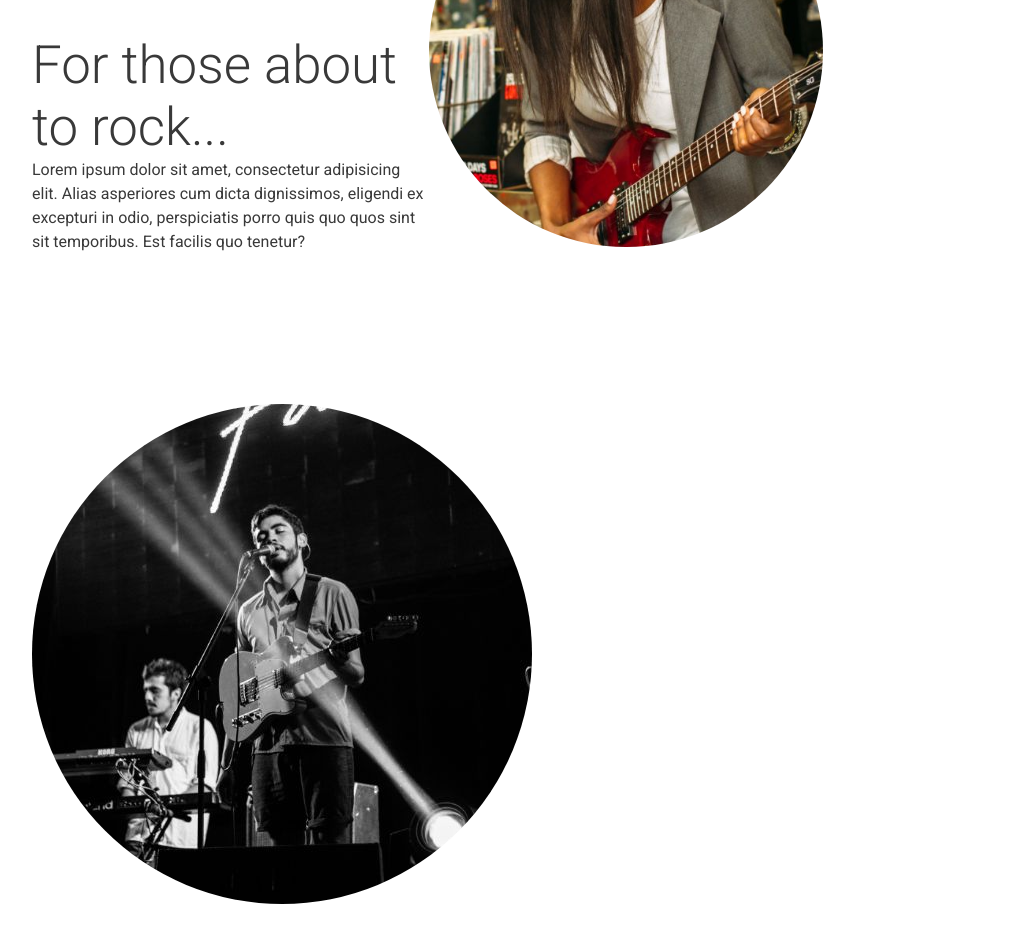
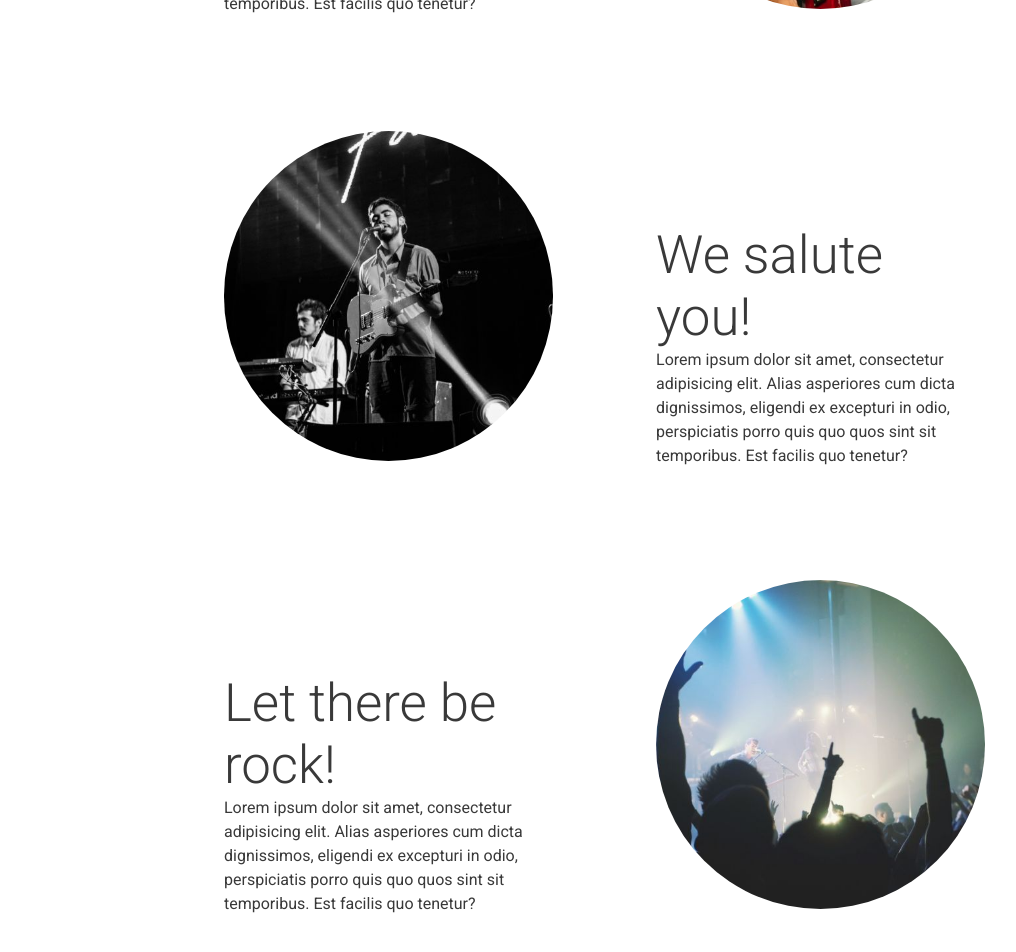
Before and after one commit to Danielalab/my-rock-site, a plain HTML site: page index.html in a window 1280 px wide. Shown: the part 1080-2032 px from the top of the page, without its empty margins (18-1034 px from the left). Drawn offline with Linux system fonts and the light colour scheme.

Commit message:
acomoda secciones v. desktop

```diff
--- a/css/main.css
+++ b/css/main.css
@@ -124,4 +124,35 @@ footer {
   section>div , figure{
     display: inline-block;
   }
+
+  .bottom {
+    margin-bottom: 15px;
+  }
+
+  .padding-left {
+    padding-left: 15%;
+  }
+
+  .margin-left {
+    margin-left: 10%;
+  }
+
+  header>nav {
+    overflow: hidden;
+    padding: 1.5% 3%;
+  }
+
+  nav ul li {
+    display: inline-block;
+    padding: 0 1rem;
+  }
+
+  nav.crow>a {
+    float: left;
+    font-size: 20px;
+  }
+
+  nav>ul {
+    float: right;
+  }
 }
--- a/index.html
+++ b/index.html
@@ -14,7 +14,7 @@
 
 <body>
   <header class="bg-repeat">
-    <nav>
+    <nav class="crow">
       <a href="#">Start Bootstrap</a>
       <div class="view-mobile main-icon right">
         <i class="fa fa-bars" aria-hidden="true"></i>
@@ -43,35 +43,35 @@
   </header>
 
   <div class="crow">
-    <section>
+    <section class="padding-left">
       <div class="ws-4 bottom">
         <h2>For those about to rock...</h2>
         <p>Lorem ipsum dolor sit amet, consectetur adipisicing elit. Alias asperiores cum dicta dignissimos, eligendi ex excepturi
           in odio, perspiciatis porro quis quo quos sint sit temporibus. Est facilis quo tenetur?</p>
       </div>
-      <figure class="ws-4">
+      <figure class="ws-4 margin-left">
         <img src="assets/img/rock1.jpg" alt="">
       </figure>
     </section>
 
-    <section>
-      <figure class="bottom">
+    <section class="padding-left">
+      <figure class="ws-4 bottom">
         <img src="assets/img/rock2.jpg" alt="">
       </figure>
-      <div>
+      <div class="ws-4 margin-left">
         <h2>We salute you!</h2>
         <p>Lorem ipsum dolor sit amet, consectetur adipisicing elit. Alias asperiores cum dicta dignissimos, eligendi ex excepturi
           in odio, perspiciatis porro quis quo quos sint sit temporibus. Est facilis quo tenetur?</p>
       </div>
     </section>
 
-    <section>
-      <div class="bottom">
+    <section class="padding-left">
+      <div class="ws-4 bottom">
         <h2>Let there be rock!</h2>
         <p>Lorem ipsum dolor sit amet, consectetur adipisicing elit. Alias asperiores cum dicta dignissimos, eligendi ex excepturi
           in odio, perspiciatis porro quis quo quos sint sit temporibus. Est facilis quo tenetur?</p>
       </div>
-      <figure>
+      <figure class="ws-4 margin-left">
         <img src="assets/img/rock3.jpg" alt="">
       </figure>
     </section>
```
